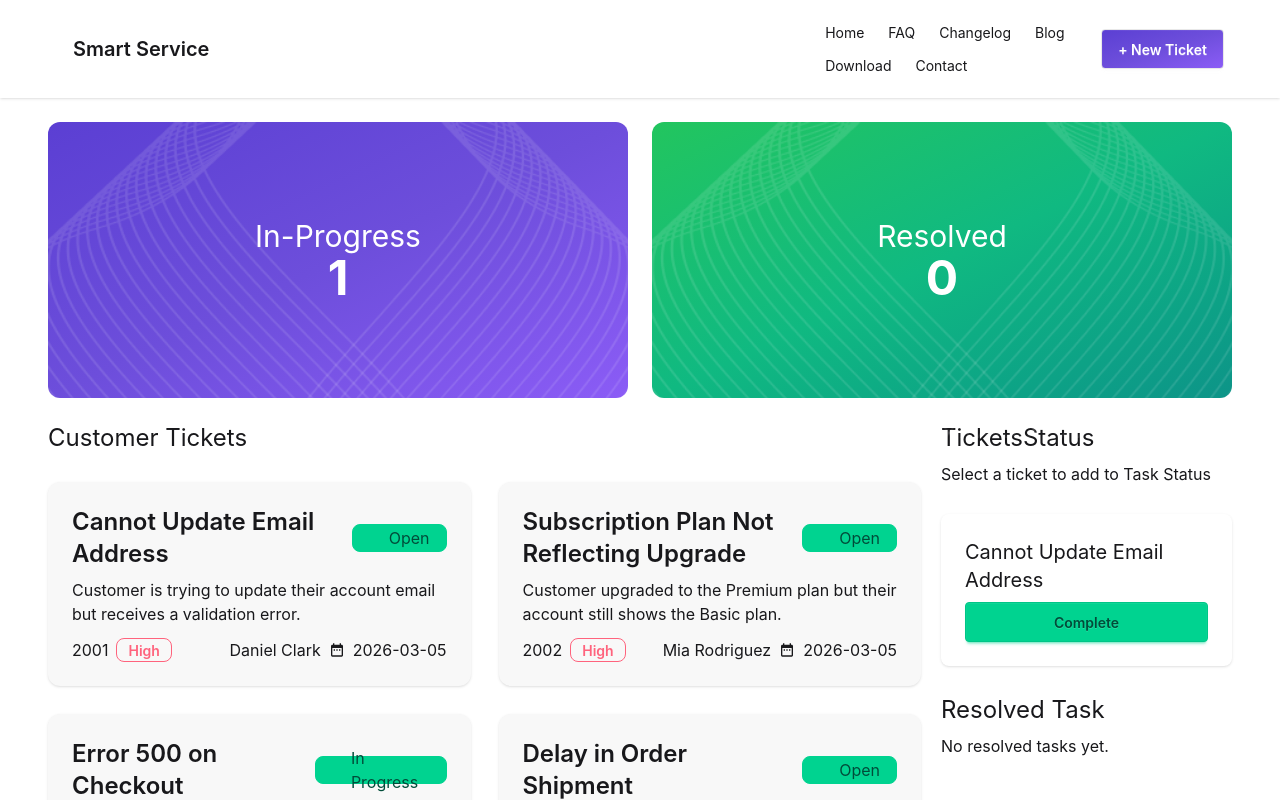
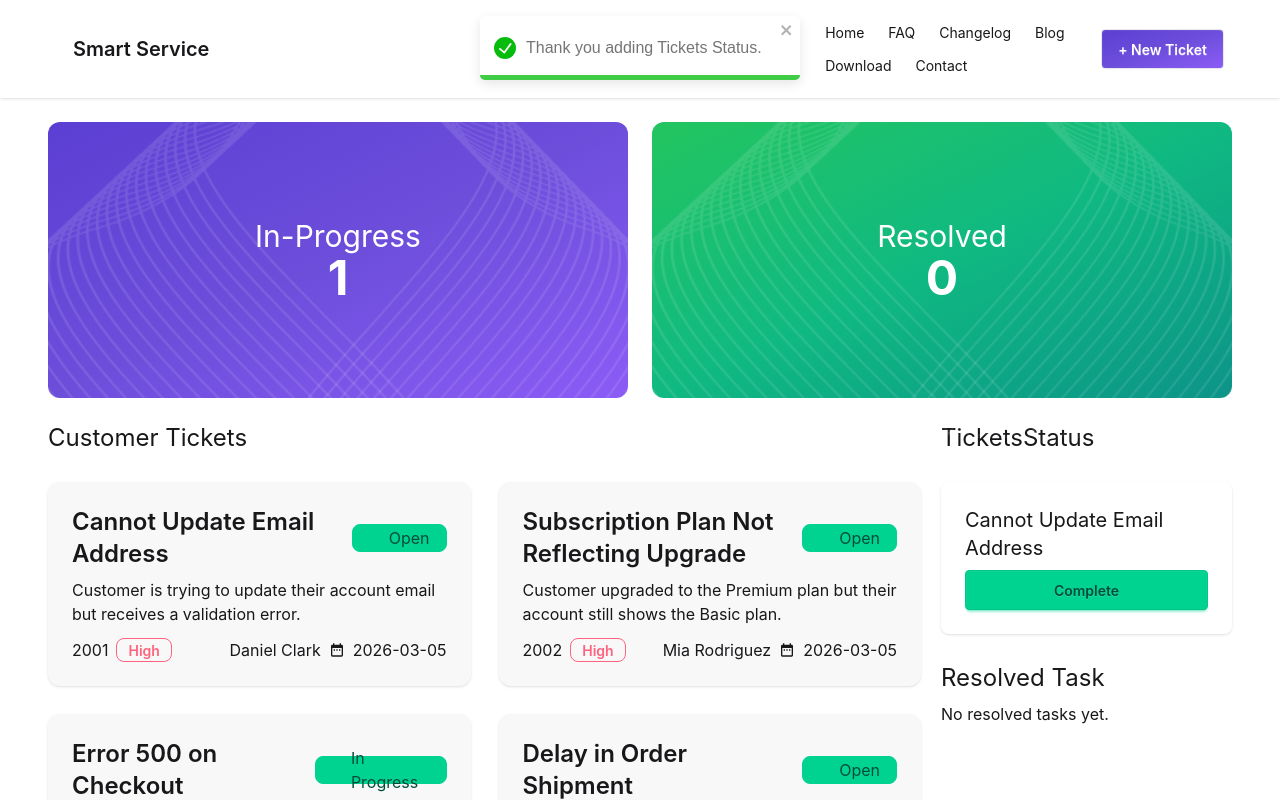
Before and after one commit to Amibiplob/Smart-Service, a React (Vite) app in the folder frontend/: page / in a window 1280 px wide. Both pictures are taken after a click on the element 259 px from the left and 584 px from the top of the page. Shown: the top 800 px of the page. Built offline with nearby package versions, Linux system fonts and the light colour scheme.

Commit message:
tost added

```diff
--- a/frontend/package.json
+++ b/frontend/package.json
@@ -14,6 +14,8 @@
     "daisyui": "^5.5.19",
     "react": "^19.2.0",
     "react-dom": "^19.2.0",
+    "react-icons": "^5.6.0",
+    "react-toastify": "^11.0.5",
     "tailwindcss": "^4.2.1"
   },
   "devDependencies": {
--- a/frontend/src/App.jsx
+++ b/frontend/src/App.jsx
@@ -3,12 +3,25 @@ import Banner from "./pages/Banner";
 import Footer from "./pages/Footer";
 import Navbar from "./pages/Navbar";
 import Tickets from "./pages/Tickets";
-
+import { ToastContainer } from "react-toastify";
 function App() {
   const [inProgressTicket, setInProgressTicket] = useState([]);
   const [totalResolve, setTotalResolve] = useState([]);
   return (
     <div className="">
+      <ToastContainer
+        position="top-center"
+        autoClose={5000}
+        hideProgressBar={false}
+        newestOnTop={false}
+        closeOnClick={false}
+        rtl={false}
+        pauseOnFocusLoss
+        draggable
+        pauseOnHover
+        theme="light"
+        transition={"Bounce"}
+      />
       <Navbar />
       <Banner inProgressTicket={inProgressTicket} totalResolve={totalResolve} />
       <Tickets
--- a/frontend/src/pages/AllTickets.jsx
+++ b/frontend/src/pages/AllTickets.jsx
@@ -1,5 +1,6 @@
 import React, { use } from "react";
 import { MdDateRange } from "react-icons/md";
+import { toast } from "react-toastify";
 export default function AllTickets({
   fetchData,
   inProgressTicket,
@@ -8,9 +9,9 @@ export default function AllTickets({
   const data = use(fetchData);
   //  console.log(inProgressTicket)
   const addTicket = (title) => {
-    // console.log(id);
     const newProgressTicket = [...inProgressTicket, title];
     setInProgressTicket(newProgressTicket);
+    toast.success("Thank you adding Tickets Status.");
   };
   return (
     <div className="md:basis-3/4">
--- a/frontend/src/pages/TicketsStatus.jsx
+++ b/frontend/src/pages/TicketsStatus.jsx
@@ -1,31 +1,35 @@
 import React from "react";
+import { toast } from "react-toastify";
 
 export default function TicketsStatus({
   inProgressTicket,
-  setInProgressTicket,
   totalResolve,
   setTotalResolve,
 }) {
   //   console.log(inProgressTicket);
-  const totalResolved = (name) => {
-   //  console.log(name);
-      const newProgress = inProgressTicket.find((title) => title === name);
-      console.log(newProgress)
-   // setInProgressTicket(newProgress);
-  //  setTotalResolve((prev) => [...prev, name]);
+  // console.log(totalResolve);
+  const totalResolved = (index, data) => {
+    // console.log(index);
+    // console.log(data)
+    inProgressTicket.splice(index, 1);
+    //   console.log(inProgressTicket)
+    setTotalResolve([...totalResolve, data]);
+    toast.success("Thank you resolve Tickets Status.");
   };
   return (
     <div className="md:basis-1/4">
       <h1 className="text-2xl">TicketsStatus</h1>
-      <p className="pt-2">Select a ticket to add to Task Status</p>
+      {inProgressTicket.length === 0 && (
+        <p className="pt-2">Select a ticket to add to Task Status</p>
+      )}
       <div className="py-7">
-        {inProgressTicket.map((data) => (
-          <div key={data} className="card shadow-sm">
+        {inProgressTicket.map((data, index) => (
+          <div key={index} className="card shadow-sm">
             <div className="card-body">
               <h1 className="text-xl">{data}</h1>
               <div className="">
                 <button
-                  onClick={() => totalResolved(data)}
+                  onClick={() => totalResolved(index, data)}
                   className="btn btn-success btn-block"
                 >
                   Complete
@@ -36,12 +40,14 @@ export default function TicketsStatus({
         ))}
       </div>
       <h1 className="text-2xl">Resolved Task</h1>
-      {totalResolve.map((data) => (
-        <div key={data} className="alert alert-success my-2">
+      {totalResolve.map((data, index) => (
+        <div key={index} className="alert alert-success my-2">
           <p>{data}</p>
         </div>
       ))}
-      <p className="pt-2">No resolved tasks yet.</p>
+      {totalResolve.length === 0 && (
+        <p className="pt-2">No resolved tasks yet.</p>
+      )}
     </div>
   );
 }
```
Also changed, not shown: 1 other file (tests, documents, lock files or other folders).
